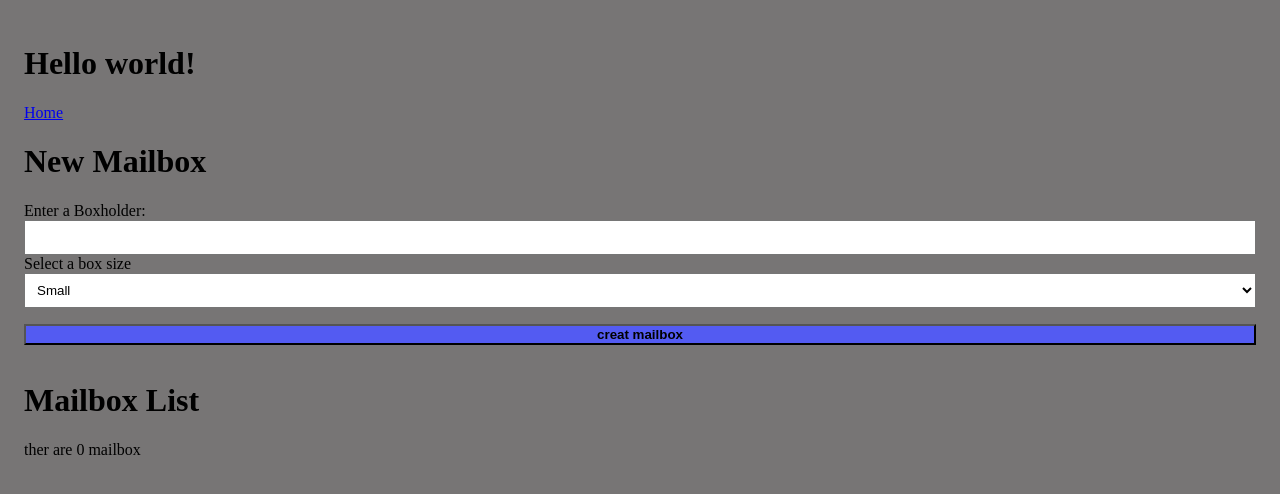
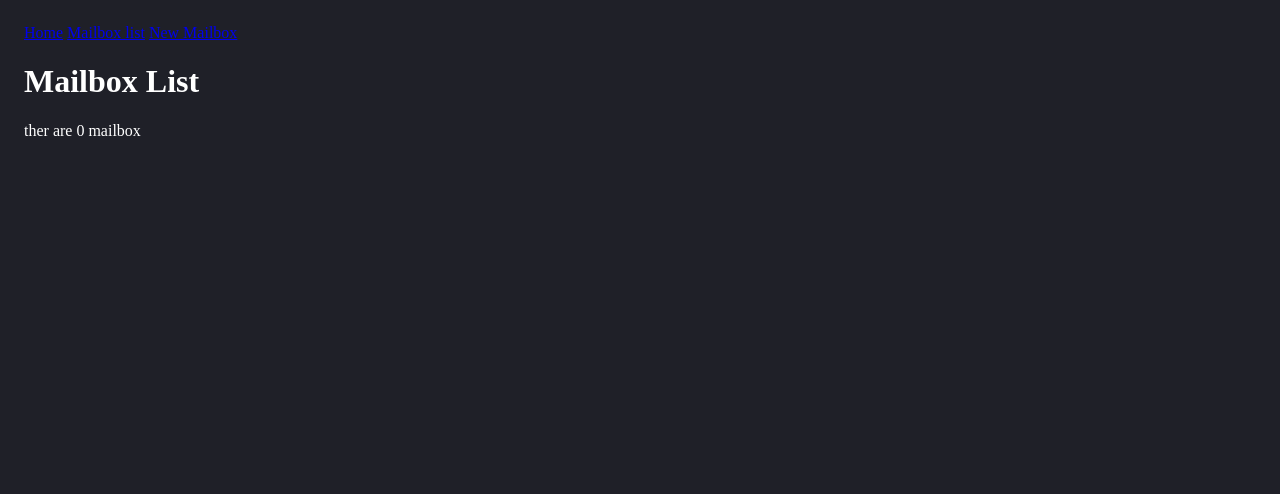
Before and after one commit to fadhel-s-hashem/react-router-dom-lab, a React (Vite) app: page /mailboxes in a window 1280 px wide. Shown: the top 494 px of the page. Built offline with nearby package versions, Linux system fonts and the light colour scheme.

Commit message:
add the detail with lnk id

```diff
--- a/src/App.jsx
+++ b/src/App.jsx
@@ -1,8 +1,10 @@
 // src/App.jsx
 import { useState } from "react";
+import { Route, Routes } from 'react-router'
 import NavBar from "./components/NavBar";
 import MailboxForm from "./components/MailboxForm";
 import MailboxList from "./components/MailboxList";
+import MailboxDetails from "./components/MailboxDetails";
 
 const App = () => {
 
@@ -17,10 +19,18 @@ const App = () => {
 
   return (
     <>
-    <h1>Hello world!</h1>
+
     <NavBar/>
-    <MailboxForm addBox={addBox}/>
-    <MailboxList mailbox={mailbox}/>
+    <Routes>
+      <Route path="/" element={<main><h1>Post Office</h1></main>}/>
+      <Route path="/mailboxes" element={<MailboxList mailbox={mailbox}/>}/>
+      <Route path="/new-mailbox" element={ <MailboxForm addBox={addBox}/>}/>
+      <Route path="/mailboxes/:mailboxId" element={<MailboxDetails mailbox = {mailbox}/>}/>
+      </Routes >
+
+
+
+
 
     </>
   )
--- a/src/components/MailboxDetails.jsx
+++ b/src/components/MailboxDetails.jsx
@@ -0,0 +1,24 @@
+import { useParams } from "react-router"
+
+
+const MailboxDetails = (props) => {
+
+    const {mailboxId} = useParams()
+    const mailbox = props.mailbox.find((mailbox) => {
+        return mailbox._id === Number(mailboxId)
+
+    })
+
+    return(
+        <>
+        <h1>Mailbox {mailbox._id}</h1>
+        <br />
+        <h3> Details</h3>
+        <p>Boxholder: {mailbox.boxOwner} </p>
+        <p>BoxSize: {mailbox.boxSize}</p>
+
+        </>
+    )
+}
+
+export default MailboxDetails
--- a/src/components/MailboxForm.jsx
+++ b/src/components/MailboxForm.jsx
@@ -35,7 +35,8 @@ const handelChange = (event)=> {
                 <input type="text" name="boxOwner" value={formData.boxOwner} onChange={handelChange}/>
 
                 Select a box size
-                <select name="boxSize" value={formData.boxSize} onChange={handelChange}>
+                <select name="boxSize" value={formData.boxSize} onChange={handelChange} >
+
             <option>Small</option>
             <option>Medium</option>
             <option>Large</option>
--- a/src/components/MailboxList.jsx
+++ b/src/components/MailboxList.jsx
@@ -10,7 +10,9 @@ const MailboxList = (props) => {
 
        {props.mailbox.map((mailbox) => (
         <>
-         <p>{mailbox.boxOwner}</p>
+        <Link to={`/mailboxes/${mailbox._id}`} >
+         <p>Mail box {mailbox._id}</p>
+         </Link>
          </>
        ))}
         </div>
--- a/src/components/NavBar.jsx
+++ b/src/components/NavBar.jsx
@@ -3,8 +3,9 @@ import { Link } from "react-router"
 const NavBar = () => {
     return(
         <div>
-        <Link to='/'>Home</Link>
-
+        <Link to='/'>Home</Link> {''}
+        <Link to='/mailboxes'>Mailbox list</Link> {''}
+        <Link to='/new-mailbox'>New Mailbox </Link>
 
         </div>
 
--- a/src/index.css
+++ b/src/index.css
@@ -4,7 +4,8 @@ body {
   padding: 16px;
   display: flex;
   flex-direction: column;
-  background-color: rgb(119, 117, 117);
+ color: white;
+  background-color:#1f2028; ;
 }
 
 #root {
```
